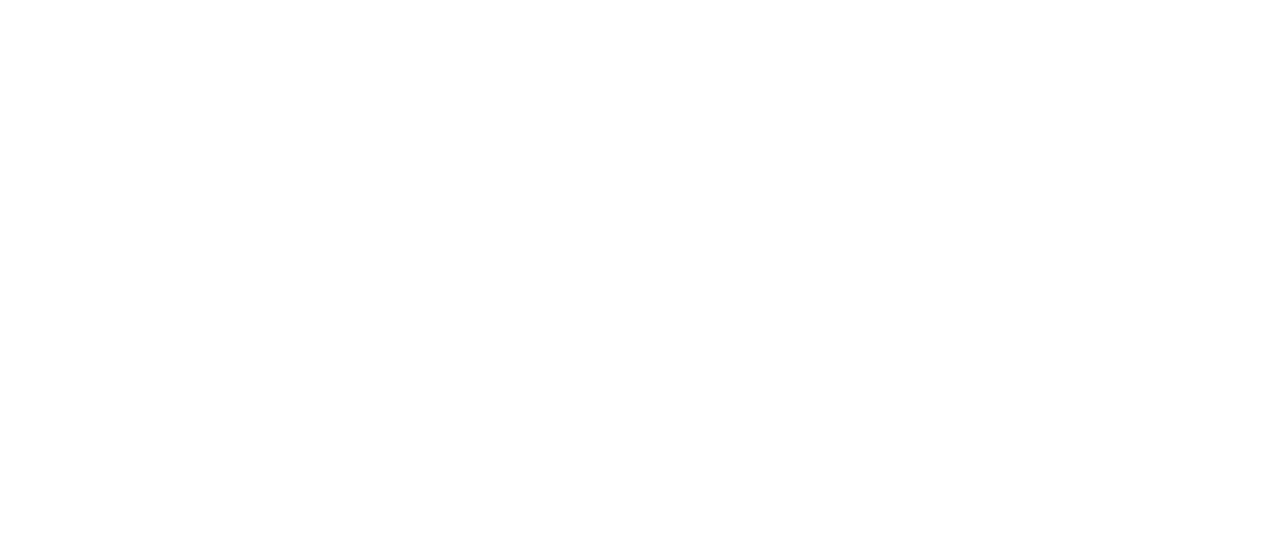
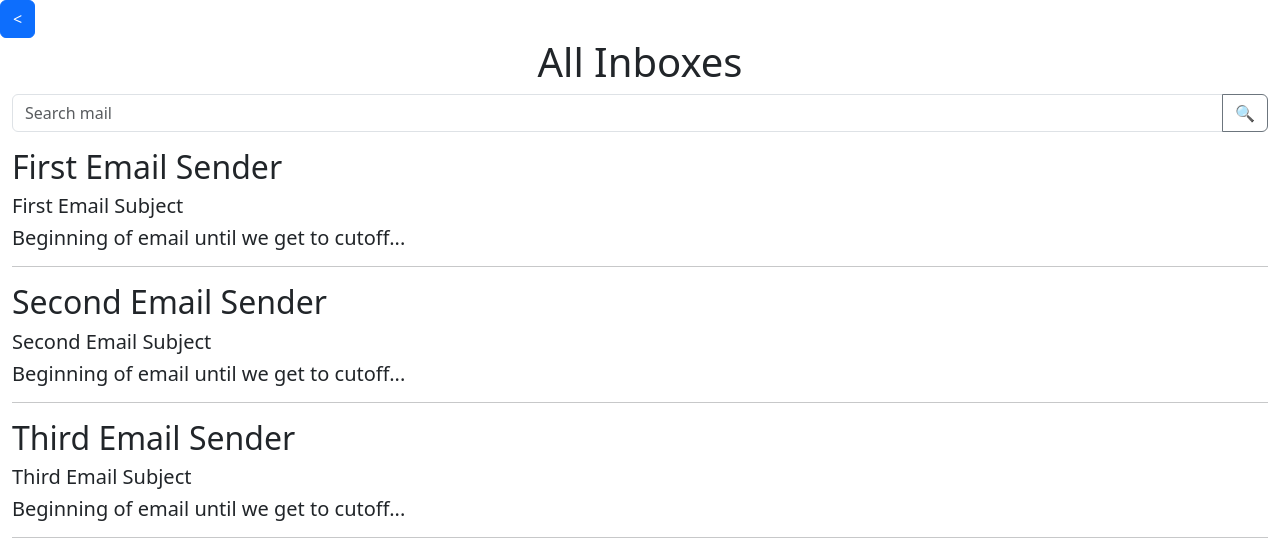
Before and after one commit to AshSensei/bootstrap-email-simbol, a plain HTML site: page index.html in a window 1280 px wide. Drawn offline with nearby package versions, Linux system fonts and the light colour scheme.

Commit message:
added components and elements

```diff
--- a/index.html
+++ b/index.html
@@ -3,9 +3,71 @@
 <head>
     <meta charset="UTF-8">
     <meta name="viewport" content="width=device-width, initial-scale=1.0">
-    <title>Document</title>
+    <title>Email Project</title>
+
+    <link href="https://cdn.jsdelivr.net/npm/bootstrap@5.3.0/dist/css/bootstrap.min.css" rel="stylesheet" integrity="sha384-9ndCyUaIbzAi2FUVXJi0CjmCapSmO7SnpJef0486qhLnuZ2cdeRhO02iuK6FUUVM" crossorigin="anonymous">
 </head>
 <body>
 
+
+    <button class="btn btn-primary d-flex " type="button" data-bs-toggle="offcanvas" href="inboxButton"> < </button>
+
+    <div class="offcanvas offcanvas-start" tabindex="-1" id="inboxButton">
+        <div class="offcanvas-header">
+            <h5 class="offcanvas-title" id="offcanvasInboxButton">Inboxes</h5>
+            <button type="button" class="btn-close" data-bs-dismiss="offcanvas"></button>
+        </div>
+
+        <div class="offcanvas-body">
+            <div class="btn-group-vertical" role="group" >
+                <button type="button" class="btn btn-primary">All Inboxes</button>
+                <button type="button" class="btn btn-primary">Gmail</button>
+                <button type="button" class="btn btn-primary">Yahoo</button>
+                <button type="button" class="btn btn-primary">Outlook</button>
+                <button type="button" class="btn btn-primary">Drafts</button>
+                <button type="button" class="btn btn-primary">Spam</button>
+
+            </div>
+        </div>
+    </div>
+
+
+    <div class="d-flex justify-content-center align-items-center"><h1 id="inbox-title">All Inboxes</h1></div>
+
+
+
+    <div class="container-fluid">
+        <div class = "input-group mb-3">
+            <input type="text" class="form-control" placeholder="Search mail">
+            <button class="btn btn-outline-secondary" type="button" id="button-addon2">&#128269;</button>
+        </div>
+
+    </div>
+
+    <div class="container-fluid">
+        <div class="row">
+            <div class ="col">
+                <!--let's keep all email viewing in one column-->
+                <h2 class="sender">First Email Sender</h2>
+                <h5 class="subject">First Email Subject</h5>
+                <h5 id="message" class="text-truncate">Beginning of email until we get to cutoff...</h5>
+                <hr>
+
+                <h2 class="sender">Second Email Sender</h2>
+                <h5 class="subject">Second Email Subject</h5>
+                <h5 id="message" class="text-truncate">Beginning of email until we get to cutoff...</h5>
+                <hr>
+
+
+                <h2 class="sender">Third Email Sender</h2>
+                <h5 class="subject">Third Email Subject</h5>
+                <h5 id="message" class="text-truncate">Beginning of email until we get to cutoff...</h5>
+                <hr>
+            </div>
+    </div>
+
+
+
+    <script src="https://cdn.jsdelivr.net/npm/bootstrap@5.3.0/dist/js/bootstrap.bundle.min.js" integrity="sha384-geWF76RCwLtnZ8qwWowPQNguL3RmwHVBC9FhGdlKrxdiJJigb/j/68SIy3Te4Bkz" crossorigin="anonymous"></script>
 </body>
 </html>
--- a/styles.css
+++ b/styles.css
@@ -0,0 +1,13 @@
+body{
+    display:flex;
+    height:100vh;
+    margin:0%;
+    background-color: #E8E8E4;
+    padding:0%;
+}
+
+#inbox-title{
+    display:flex;
+    justify-content: center;
+
+}
```
